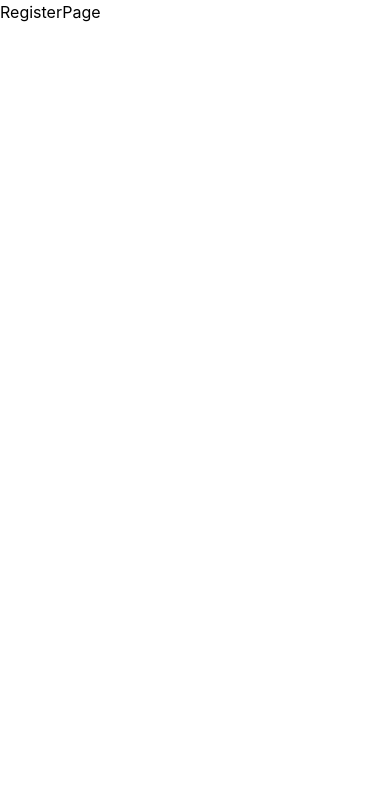
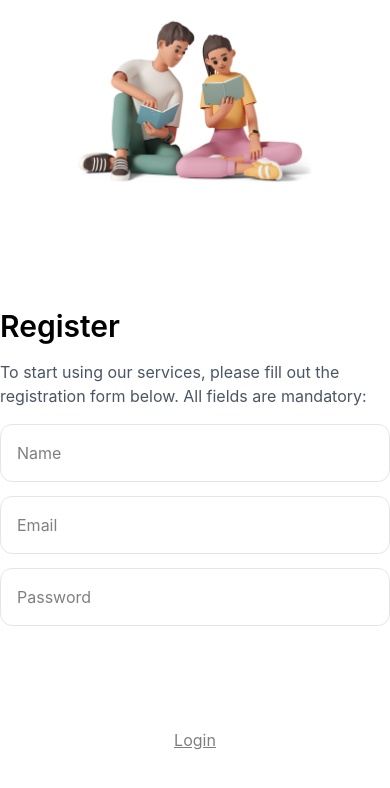
Before and after one commit to darynna/vocab-builder, a React (Vite) app: page /register in a window 390 px wide. Shown: the top 788 px of the page. Built offline with nearby package versions, Linux system fonts and the light colour scheme.

Commit message:
style: add responsive register page

```diff
--- a/src/components/Auth/RegisterForm.tsx
+++ b/src/components/Auth/RegisterForm.tsx
@@ -19,27 +19,27 @@ const RegisterForm = () => {
         /* "handleSubmit" will validate your inputs before invoking "onSubmit" */
         <form onSubmit={handleSubmit(onSubmit)} className='flex flex-col gap-3.5 w-full'>
             <label><input {...register("name", {required: "Name is required"})} type='text' placeholder="Name"
-                          className='block w-full p-4 text-base border-2 border-grey-background rounded-xl'/>
+                          className='block w-full p-4 text-base border border-black/10 rounded-xl'/>
                 {errors.name && (
                     <span className='text-xs text-red-900'>{errors.name.message}</span>
                 )}</label>
             <label>
                 <input {...register("email", {required: "Email is required"})} type='email' placeholder="Email"
-                       className='block w-full p-4 text-base border-2 border-grey-background rounded-xl'/>
+                       className='block w-full p-4 text-base border border-black/10 rounded-xl'/>
                 {errors.email && (
                     <span className='text-xs text-red-900'>{errors.email.message}</span>
                 )}
             </label>
             <label>
                 <input {...register("password", {required: "Password is required"})} type='password' placeholder="Password"
-                       className='block w-full p-4 text-base border-2 border-grey-background rounded-xl'/>
+                       className='block w-full p-4 text-base border border-black/10 rounded-xl'/>
                 {errors.password && (
                     <span className='text-xs text-red-900'>{errors.password.message}</span>
                 )}
             </label>
 
 
-            <button type="submit" className='bg-green-accent text-white p-4 rounded-4xl'>Register</button>
+            <button type="submit" className='mt-4 bg-green-accent text-white p-4 rounded-4xl md:text-lg'>Register</button>
         </form>
     )
 };
--- a/src/pages/RegisterPage.tsx
+++ b/src/pages/RegisterPage.tsx
@@ -1,7 +1,32 @@
+import RegisterForm from "../components/Auth/RegisterForm.tsx";
+import {NavLink} from "react-router-dom";
+
 const RegisterPage = () => {
-  return (
-    <div>RegisterPage</div>
-  );
+    return (
+        <div className='flex flex-col justify-center items-center min-h-screen mx-auto'>
+            <img src="/images/illustration.png" alt="kids" className="w-[247px] md:hidden"/>
+            <div className="flex flex-1 md:flex-0 flex-col justify-center -m-4 max-w-[628px] bg-green-accent/10 rounded-t-4xl md:rounded-4xl">
+                <div className='px-4 py-8 md:py-12 md:px-16'>
+                    <h1 className="text-3xl md:text-4xl mb-4 font-semibold">Register</h1>
+                    <p className="text-gray-600 mb-4 md:text-xl">To start using our services, please fill out the registration form
+                        below. All fields are mandatory:</p>
+                    <div className="flex flex-col gap-4 justify-center items-center">
+                        <RegisterForm/>
+                        <NavLink to="/login" className="text-base opacity-50 underline">Login</NavLink>
+                    </div>
+                </div>
+            </div>
+            <div className="hidden md:flex items-center md:mt-[98px] gap-2 text-base">
+                <span>Word</span>
+                <span>·</span>
+                <span>Translation</span>
+                <span>·</span>
+                <span>Grammar</span>
+                <span>·</span>
+                <span>Progress</span>
+            </div>
+        </div>
+    );
 };
 
 export default RegisterPage;
```
